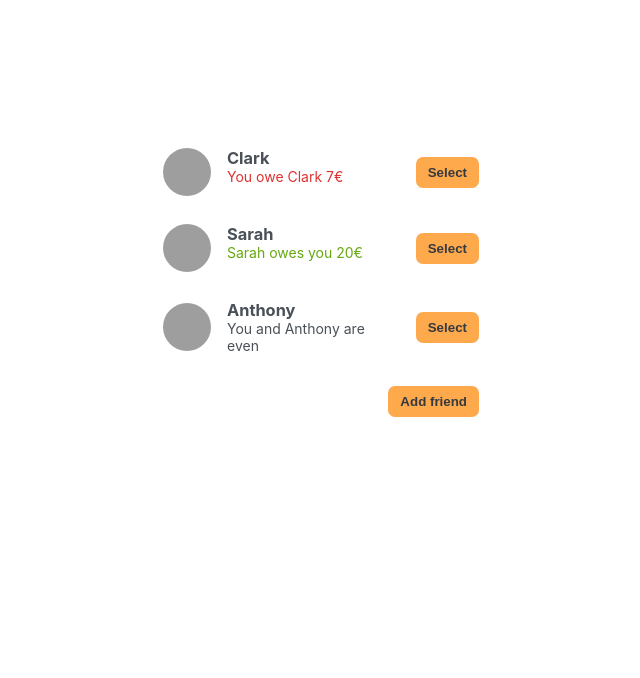
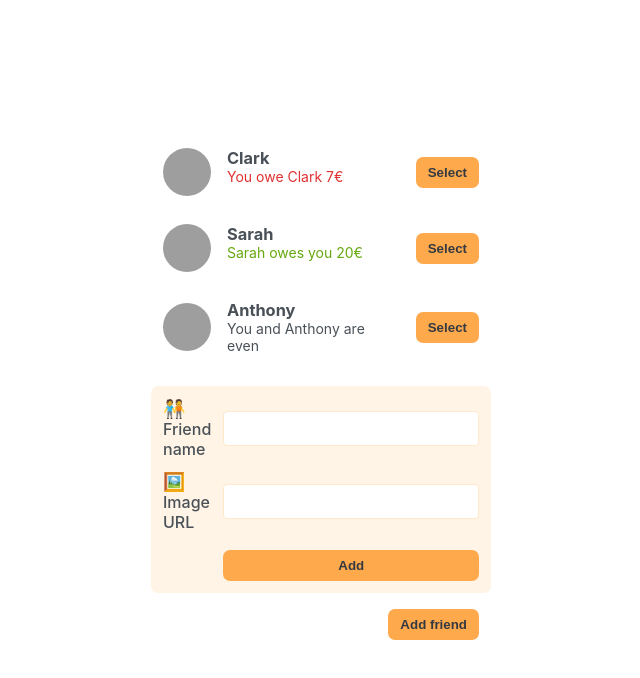
Before and after one commit to SenseiZarkoDukic/eat-n-split, a React (Create React App) app: page / in a window 1280 px wide. Shown: the top 678 px of the page, without its empty margins (79-719 px from the left). Built offline with nearby package versions, Linux system fonts and the light colour scheme; grey boxes are pictures that could not be loaded.

Commit message:
Made Button reusable component, and FormAddFriend component

```diff
--- a/src/App.js
+++ b/src/App.js
@@ -23,14 +23,18 @@
   const data = initialFriends;
   return (
     <div className="app">
-      <FriendsList data={data} />
+      <div className="sidebar">
+        <FriendsList data={data} />
+        <FormAddFriend />
+        <Button>Add friend</Button>
+      </div>
     </div>
   );
 }
 
 function FriendsList({ data }) {
   return (
-    <div className="sidebar">
+    <div>
       <ul>
         {data &&
           data.map((f) => (
@@ -42,7 +46,6 @@
             />
           ))}
       </ul>
-      <button className="button">Add friend</button>
     </div>
   );
 }
@@ -63,8 +66,24 @@
             <p>You and {name} are even</p>
           )}
         </div>
-        <button className="button">Select</button>
+        <Button>Select</Button>
       </li>
     </>
   );
 }
+
+function Button({ children }) {
+  return <button className="button">{children}</button>;
+}
+
+function FormAddFriend() {
+  return (
+    <form className="form-add-friend">
+      <label>🧑‍🤝‍🧑 Friend name</label>
+      <input type="text" />
+      <label>🖼️ Image URL</label>
+      <input type="text" />
+      <Button>Add</Button>
+    </form>
+  );
+}
```
